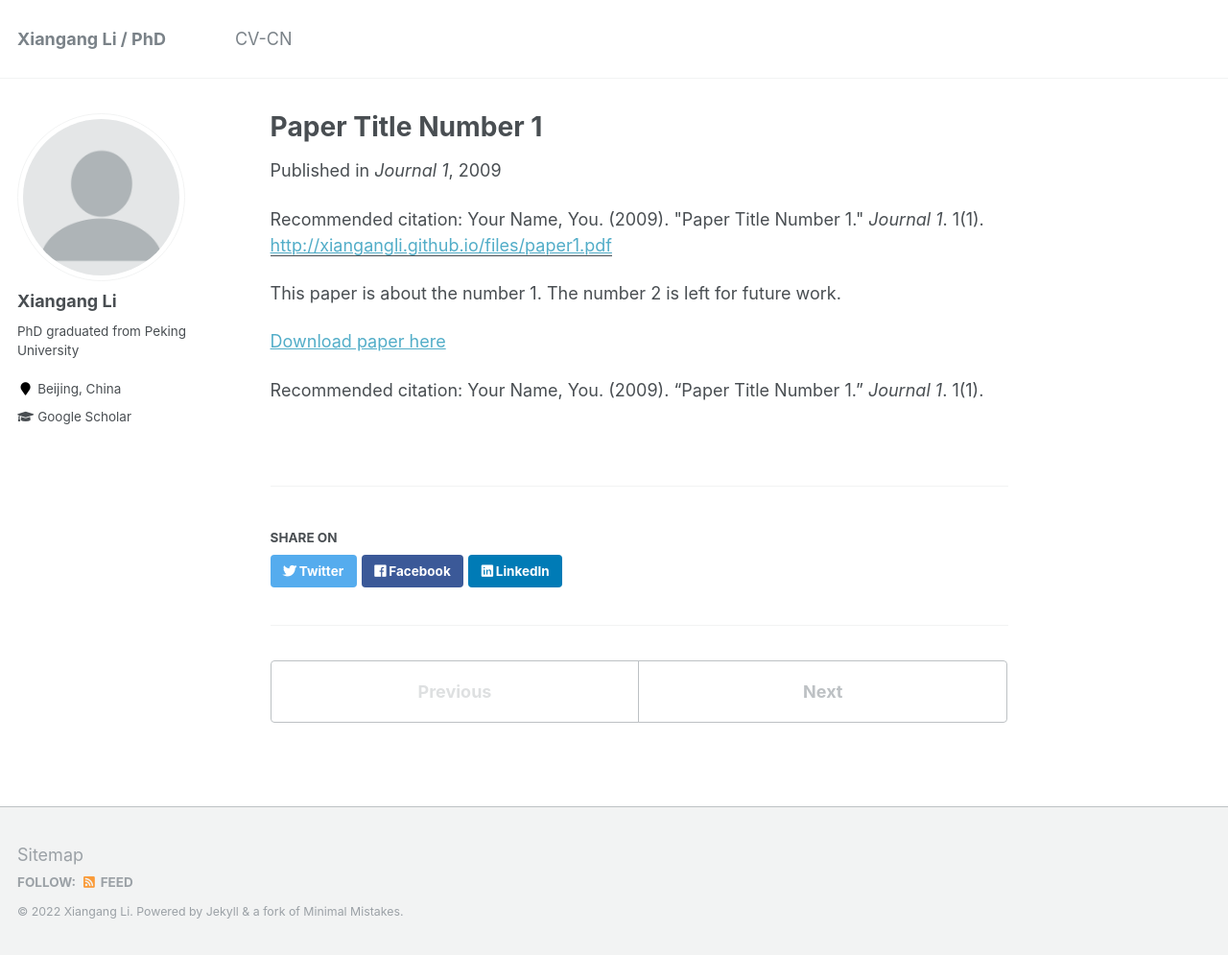
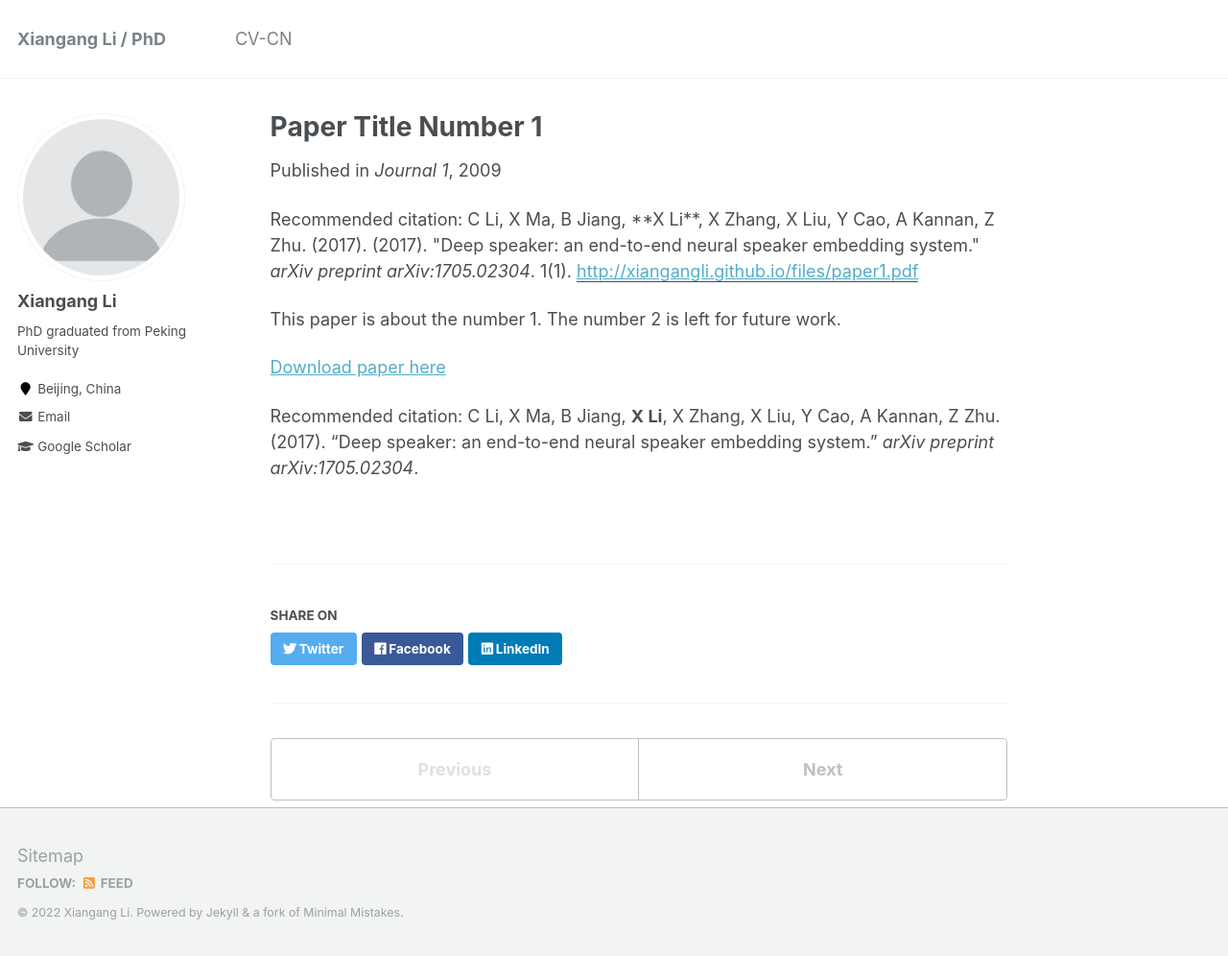
Before and after one commit to xiangangli/xiangangli.github.io, a Jekyll site: the page built from _publications/2009-10-01-paper-title-number-1.md, in a window 1280 px wide and 996 px high. Shown: the whole window at 96% size. Built offline with Jekyll 4.4.1, drawn with Linux system fonts in a browser that asks for light colours.

Commit message:
add paper 1

```diff
--- a/_config.yml
+++ b/_config.yml
@@ -87,7 +87,7 @@ author:
   employer         :
   pubmed           :
   googlescholar    : "https://scholar.google.com/citations?user=80YNQwMAAAAJ&hl=zh-CN"
-  email            :
+  email            : "lixiangang.speech@hotmail.com"
   researchgate     :  # example: "https://www.researchgate.net/profile/yourprofile"
   uri              :
   bitbucket        :
--- a/_publications/2009-10-01-paper-title-number-1.md
+++ b/_publications/2009-10-01-paper-title-number-1.md
@@ -6,10 +6,10 @@ excerpt: 'This paper is about the number 1. The number 2 is left for future work
 date: 2009-10-01
 venue: 'Journal 1'
 paperurl: 'http://xiangangli.github.io/files/paper1.pdf'
-citation: 'Your Name, You. (2009). &quot;Paper Title Number 1.&quot; <i>Journal 1</i>. 1(1).'
+citation: 'C Li, X Ma, B Jiang, **X Li**, X Zhang, X Liu, Y Cao, A Kannan, Z Zhu. (2017). (2017). &quot;Deep speaker: an end-to-end neural speaker embedding system.&quot; <i>arXiv preprint arXiv:1705.02304</i>. 1(1).'
 ---
 This paper is about the number 1. The number 2 is left for future work.
 
 [Download paper here](http://academicpages.github.io/files/paper1.pdf)
 
-Recommended citation: Your Name, You. (2009). "Paper Title Number 1." <i>Journal 1</i>. 1(1).
+Recommended citation: C Li, X Ma, B Jiang, **X Li**, X Zhang, X Liu, Y Cao, A Kannan, Z Zhu. (2017). "Deep speaker: an end-to-end neural speaker embedding system." <i>arXiv preprint arXiv:1705.02304</i>.
```
